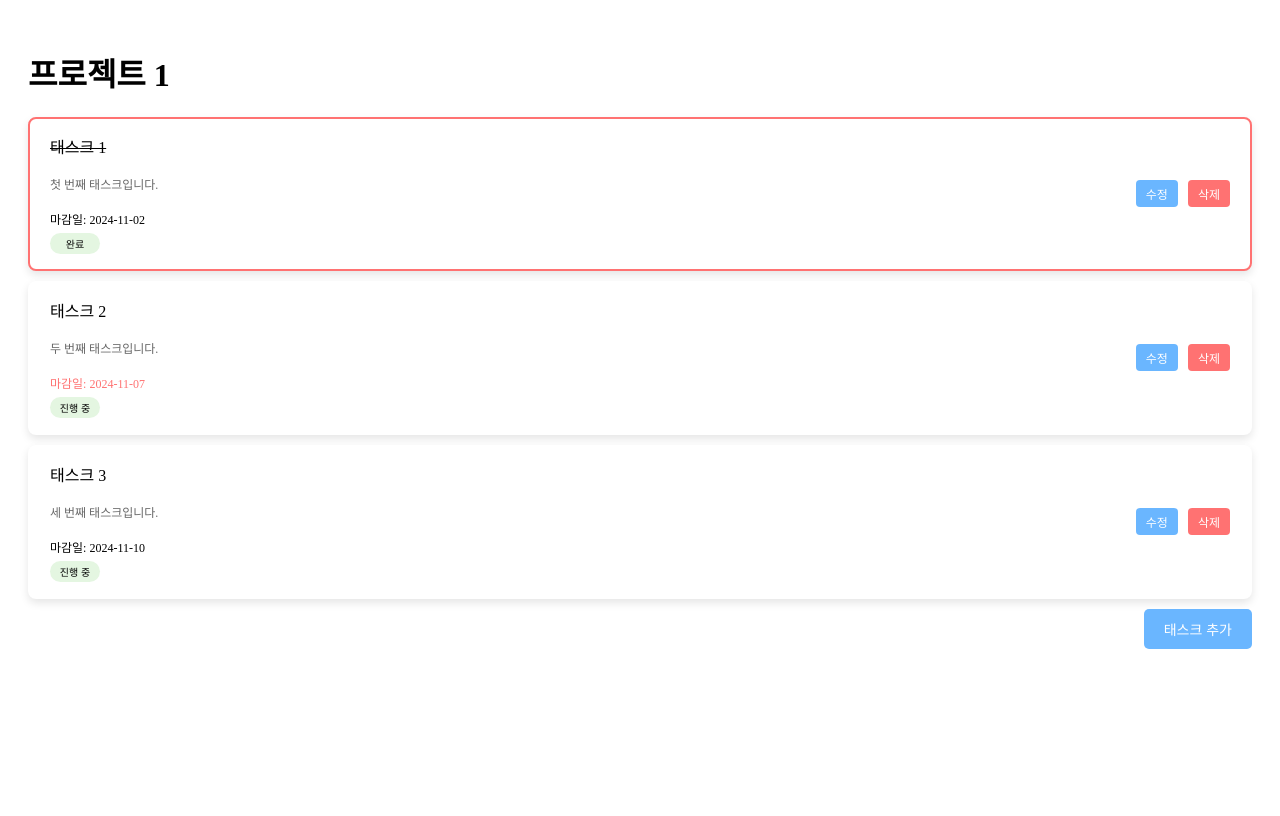
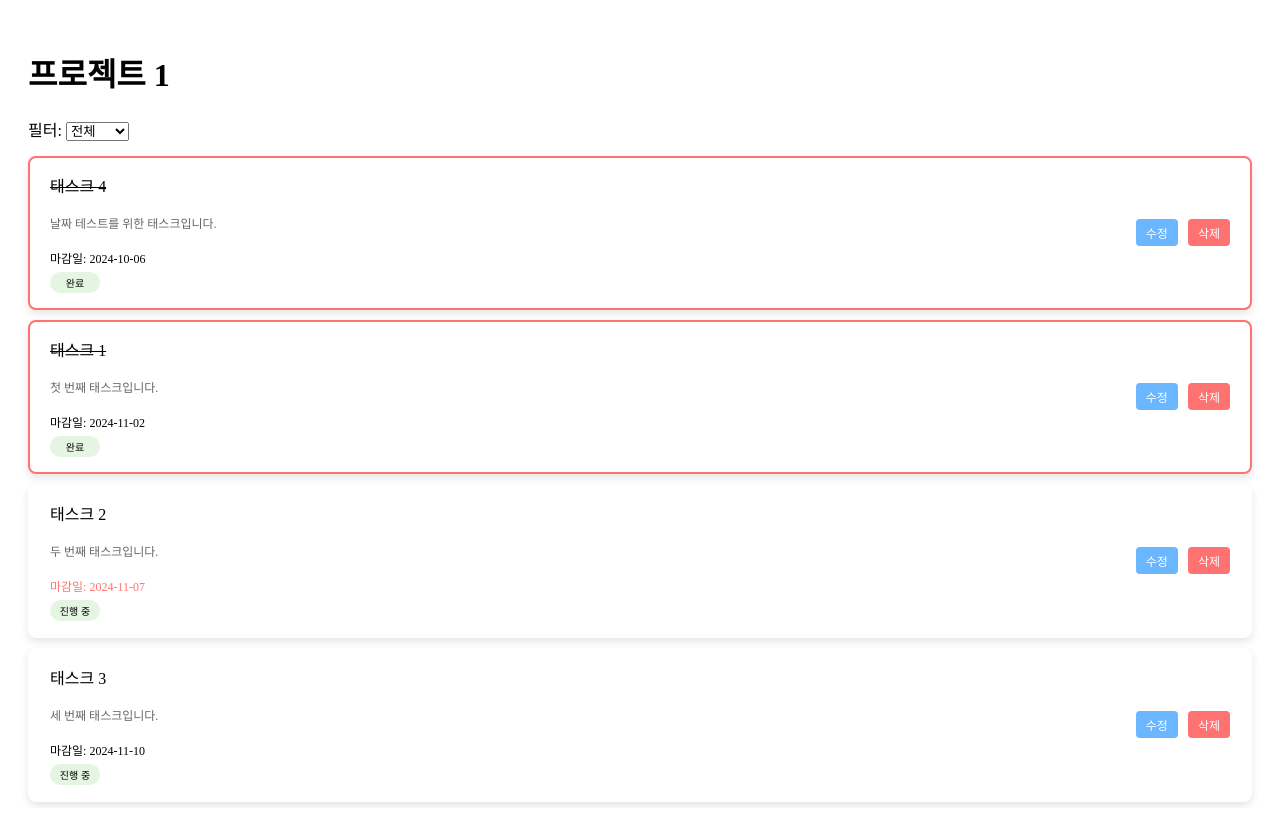
Before and after one commit to hyeonjin6530/2024-thecompass-assignment, a React (Create React App) app in the folder front/: page /detailpage/1 in a window 1280 px wide. Built offline with nearby package versions, Linux system fonts and the light colour scheme.

Commit message:
feat: 마감일 기준으로 정렬, 상태별 필터링 기능 구현

```diff
--- a/front/src/dummyData/dummyData.js
+++ b/front/src/dummyData/dummyData.js
@@ -25,6 +25,13 @@ const dummyProjects = [
         description: '세 번째 태스크입니다.',
         status: '진행 중',
         dueDate: '2024-11-10',
+      },
+      {
+        taskId: '4',
+        name: '태스크 4',
+        description: '날짜 테스트를 위한 태스크입니다.',
+        status: '완료',
+        dueDate: '2024-10-06',
       },
     ],
   },
--- a/front/src/pages/projectDetailPage/ProjectDetailPage.js
+++ b/front/src/pages/projectDetailPage/ProjectDetailPage.js
@@ -22,11 +22,18 @@ const ButtonContainer = styled.div`
   gap: 10px;
 `;
 
+const FilterContainer = styled.div`
+  display: flex;
+  justify-content: space-between;
+  margin-bottom: 15px;
+`;
+
 function ProjectDetail() {
   const { projectId } = useParams();
   const [tasks, setTasks] = useState([]);
   const [editTask, setEditTask] = useState(null);
   const [isTaskModalOpen, setIsTaskModalOpen] = useState(false);
+  const [filterCriterion, setFilterCriterion] = useState('all');
 
   useEffect(() => {
     const foundProject = dummyData.find(
@@ -80,11 +87,39 @@ function ProjectDetail() {
     setIsTaskModalOpen(true);
   };
 
+  const getFilteredAndSortedTasks = () => {
+    let filteredTasks = tasks;
+    if (filterCriterion !== 'all') {
+      filteredTasks = tasks.filter((task) => task.status === filterCriterion);
+    }
+
+    const sortedTasks = [...filteredTasks].sort(
+      (a, b) => new Date(a.dueDate) - new Date(b.dueDate),
+    );
+
+    return sortedTasks;
+  };
+
   return (
     <Container>
       <h1>프로젝트 {projectId} </h1>
+
+      <FilterContainer>
+        <div>
+          <label>필터: </label>
+          <select
+            value={filterCriterion}
+            onChange={(e) => setFilterCriterion(e.target.value)}
+          >
+            <option value="all">전체</option>
+            <option value="진행 중">진행 중</option>
+            <option value="완료">완료</option>
+          </select>
+        </div>
+      </FilterContainer>
+
       <TaskContainer>
-        {tasks.map((task) => (
+        {getFilteredAndSortedTasks().map((task) => (
           <TaskItem
             key={task.taskId}
             task={task}
```
Also changed, not shown: front/src/App.css (indentation only), 1 other file (tests, documents, lock files or other folders).
